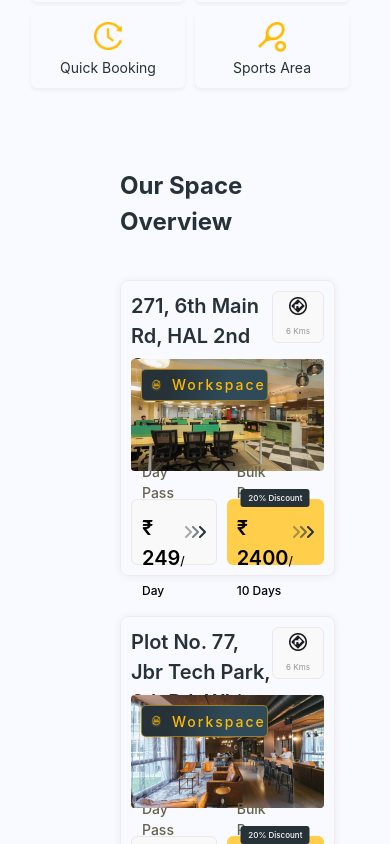
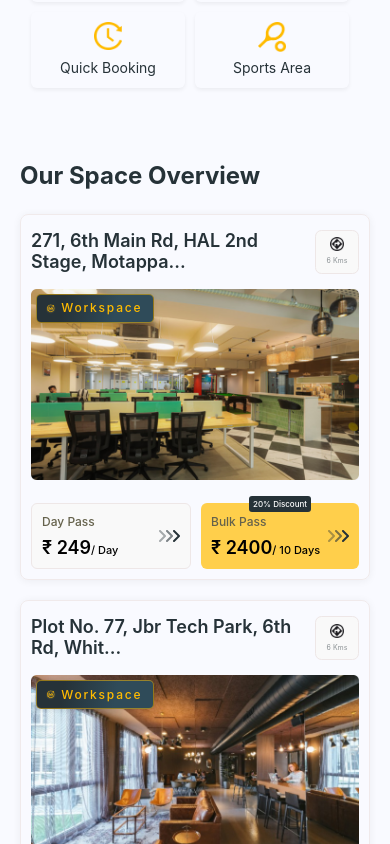
Before and after one commit to RadhakrishnanD97/Bhive-Workspace, a React (Create React App) app: page / in a window 390 px wide. Shown: the part 880-1724 px from the top of the page. Built offline with nearby package versions, Linux system fonts and the light colour scheme; the HTML template or start-up script is replaced by a standard one.

Commit message:
space overview widget mobile ui added

```diff
--- a/src/components/SpaceOverviewWidget/SpaceOverviewWidget.scss
+++ b/src/components/SpaceOverviewWidget/SpaceOverviewWidget.scss
@@ -13,6 +13,7 @@
         margin-right: 3rem;
         border-radius: 8px;
         padding: 1rem;
+        padding-top: 1.5rem;
         margin-top: 4rem;
         box-shadow: 0px 1.08px 8.63px 0px #0000000F;
         border: 1.08px solid #EEE7E7CC
@@ -23,6 +24,8 @@
         height: 4.8rem;
 
         .address {
+            overflow: hidden;
+            line-height: normal;
             font-weight: 600;
             font-size: 2rem;
             color: $primary-text-color;
@@ -103,6 +106,7 @@
             flex: 1;
             height: 6.6rem;
             border-radius: 6px;
+            line-height: normal;
 
             .title {
                 font-weight: 500;
@@ -157,3 +161,98 @@
         }
     }
 }
+
+@media (max-width: 480px) {
+
+    .space-overview-widget {
+        padding: 3rem 2rem;
+
+        .widget-wrapper {
+            justify-content: center;
+        }
+
+        .workspace {
+            margin-top: 2rem;
+            margin-right: 0;
+        }
+
+        .address-section {
+            display: flex;
+            height: 4.4rem;
+
+            .address {
+                font-size: 1.8rem;
+            }
+
+            .kilometer-wrapper {
+                min-width: 4.4rem;
+                height: 4.4rem;
+
+                .image {
+                    width: 1.4rem;
+                }
+
+                .kilometer {
+                    font-size: 7px;
+                    padding-top: 0.5rem;
+                }
+            }
+        }
+
+        .workspace-image {
+            padding: 1.5rem 0;
+
+            .tag {
+                left: 0.5rem;
+                top: 2rem;
+                width: 11.8rem;
+                height: 2.9rem;
+                border: 0.5px solid #FFBB0080;
+                border: 0.47px solid #FFBB0080;
+                box-shadow: 0px 1.87px 5.6px 0px #00000014;
+
+
+                .tag-image {
+                    width: 1.12rem;
+                    height: 100%;
+                }
+
+                .tag-name {
+                    padding-left: 0.5rem;
+                    font-size: 1.2rem;
+                    letter-spacing: 1.8px;
+                }
+            }
+        }
+
+        .pass-details-wrapper {
+            .day-pass,
+            .bulk-pass {
+                width: 14.2rem;
+                padding: 1rem;
+
+                .title {
+                    font-size: 1.2rem;
+                }
+
+                .price {
+                    padding-top: 0.8rem;
+                    font-size: 1.8rem;
+
+                    >span {
+                        font-size: 1.1rem;
+                    }
+                }
+            }
+
+            .bulk-pass {
+                .discount {
+                    width: 6.2rem;
+                    height: 1.6rem;
+                    top: -0.7rem;
+                }
+            }
+        }
+    }
+
+}
```
